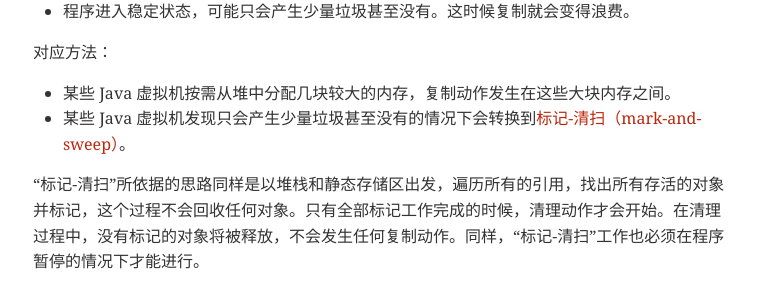
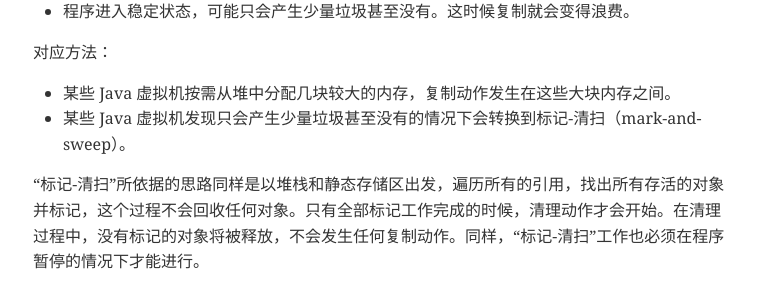
Before and after one commit to Qing-Shuang/Bird, a Jekyll site: the page built from _posts/Java/2014-07-06-java3-gc.md, in a window 1280 px wide. Shown: the part 1099-1399 px from the top of the page, without its empty margins (257-1021 px from the left). Built offline with Jekyll 4.4.1, drawn with Linux system fonts in a browser that asks for light colours; Markdown is read by kramdown in place of the engine named in the settings.

```diff
--- a/_posts/Java/2014-07-06-java3-gc.md
+++ b/_posts/Java/2014-07-06-java3-gc.md
@@ -32,7 +32,7 @@ Java 的对象分配策略会带来一个问题：**频繁的内存页面调度*
 
 对应方法：
 * 某些 Java 虚拟机按需从堆中分配几块较大的内存，复制动作发生在这些大块内存之间。
-* 某些 Java 虚拟机发现只会产生少量垃圾甚至没有的情况下会转换到**标记-清扫（mark-and-sweep）**。
+* 某些 Java 虚拟机发现只会产生少量垃圾甚至没有的情况下会转换到标记-清扫（mark-and-sweep）。
 
 “标记-清扫”所依据的思路同样是以堆栈和静态存储区出发，遍历所有的引用，找出所有存活的对象并标记，这个过程不会回收任何对象。只有全部标记工作完成的时候，清理动作才会开始。在清理过程中，没有标记的对象将被释放，不会发生任何复制动作。同样，“标记-清扫”工作也必须在程序暂停的情况下才能进行。
 
```
